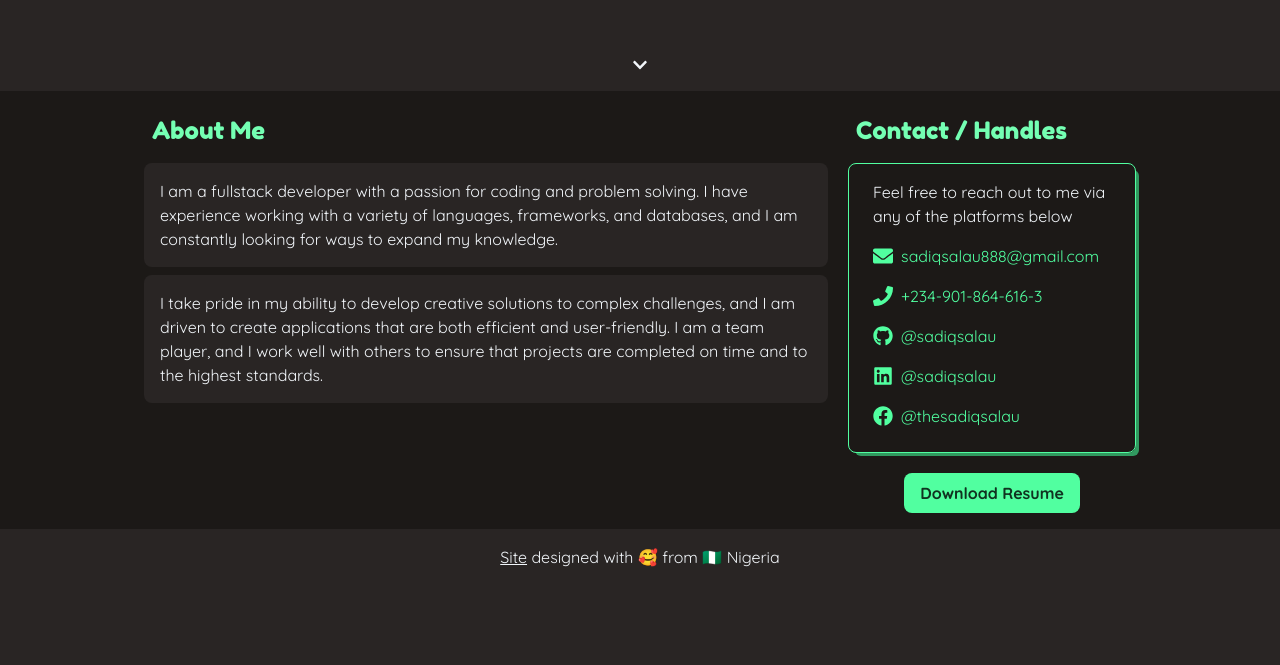
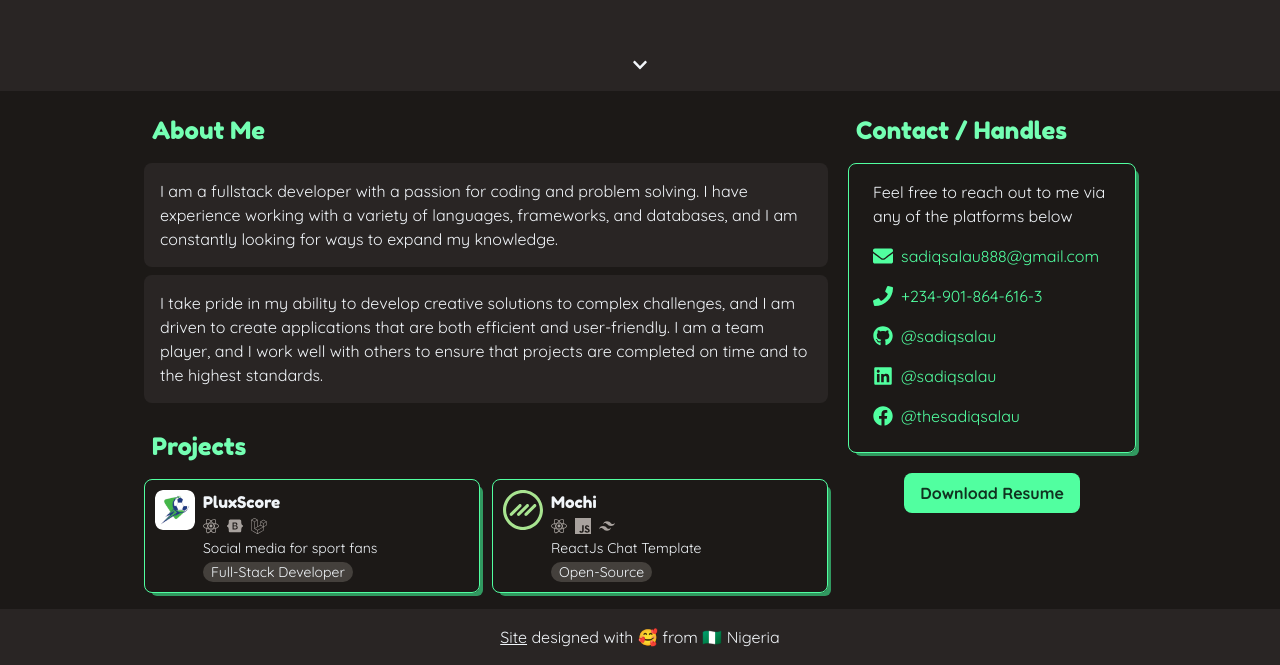
Before and after one commit to sadiqsalau/sadiqsalau.github.io, a React (Vite) app: page / in a window 1280 px wide. Shown: the part 709-1374 px from the top of the page. Before the commit the page ends 1294 px from the top, so only its background shows below. Built offline with nearby package versions, Linux system fonts and the light colour scheme.

Commit message:
Added projects section

```diff
--- a/src/app.jsx
+++ b/src/app.jsx
@@ -3,6 +3,7 @@ import { Contact } from "./sections/contact/contact";
 import { Footer } from "./sections/footer/footer";
 import { Hero } from "./sections/hero/hero";
 import { MainArea } from "./partials/main-area/main-area";
+import { Projects } from "./sections/projects/projects";
 import { Resume } from "./sections/resume/resume";
 import { SectionGroup } from "./components/section-group/section-group";
 
@@ -12,6 +13,7 @@ export const App = () => (
     <MainArea>
       <SectionGroup>
         <About />
+        <Projects />
       </SectionGroup>
       <SectionGroup>
         <Contact />
```
